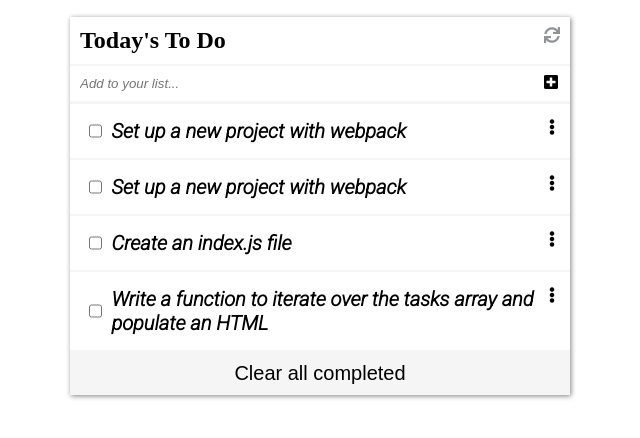
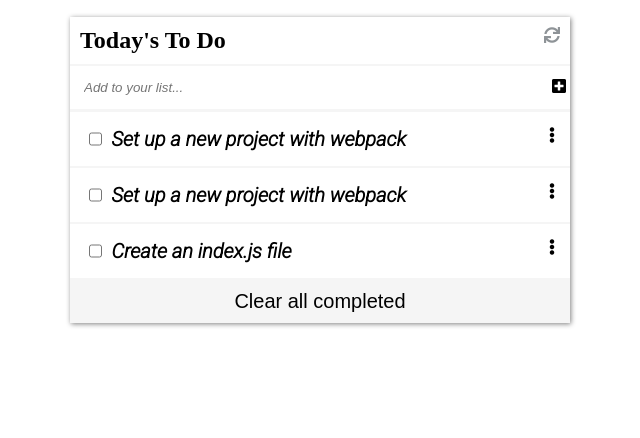
Before and after one commit to myaserkhan/To-Do-List, a website built with webpack: page src/index.html in a window 1280 px wide. Shown: the part 58-496 px from the top of the page, without its empty margins (320-960 px from the left). Built offline with nearby package versions, Linux system fonts and the light colour scheme.

Commit message:
Fix linter error and add padding to input

```diff
--- a/src/index.js
+++ b/src/index.js
@@ -4,7 +4,6 @@ const todo = [
   { description: 'Set up a new project with webpack', isCompleted: false, index: 0 },
   { description: 'Set up a new project with webpack', isCompleted: false, index: 1 },
   { description: 'Create an index.js file', isCompleted: false, index: 2 },
-  { description: 'Write a function to iterate over the tasks array and populate an HTML', isCompleted: false, index: 3 },
 ];
 
 function todoList() {
--- a/src/style.css
+++ b/src/style.css
@@ -79,7 +79,7 @@ button {
 .todo-input {
   width: 85%;
   border: none;
-  padding: 10px;
+  padding: 14px;
   background-color: white;
   cursor: pointer;
 }
```
